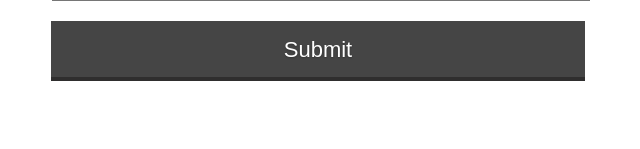
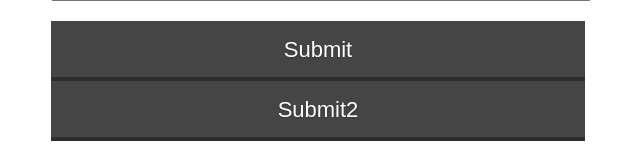
Before and after one commit to bioinfonerd-forks/PatentAnalyticsApp, a Flask app: page / in a window 1280 px wide. Shown: the part 884-1033 px from the top of the page, without its empty margins (322-962 px from the left). Before the commit the page ends 965 px from the top, so only its background shows below. Run offline with Flask 2, Linux system fonts and the light colour scheme; some libraries are stand-ins or nearby versions.

Commit message:
Update query.html

```diff
--- a/templates/query.html
+++ b/templates/query.html
@@ -35,6 +35,9 @@
              <div class="form-button">
                 <input type=submit value=Submit class="graphite-flat-button"/>
              </div>
+             <div class="form-button">
+                <input type=submit value=Submit2 class="graphite-flat-button"/>
+             </div>
         </form>
     </div>
 
```
